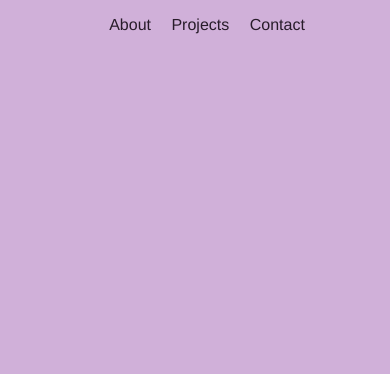
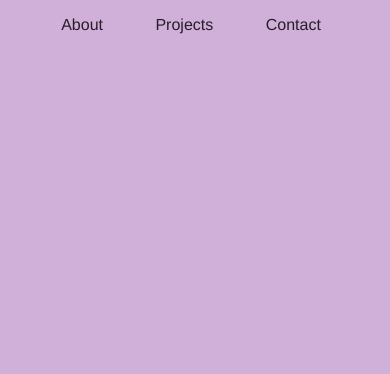
Before and after one commit to rmartin64/Portfolio, a plain HTML site: page portfolio.html in a window 390 px wide. Shown: the top 374 px of the page. Drawn offline with Linux system fonts and the light colour scheme.

Commit message:
Update portfolio.css

```diff
--- a/portfolio.css
+++ b/portfolio.css
@@ -126,7 +126,7 @@ align-items: center;
 @media (max-width: 600px){
   #navbar li{
     padding: 0;
-margin: 0 1em 0 0;
+margin: 0 3em 0 0;
   }
   #navbar ul{
 text-align: center;
```
